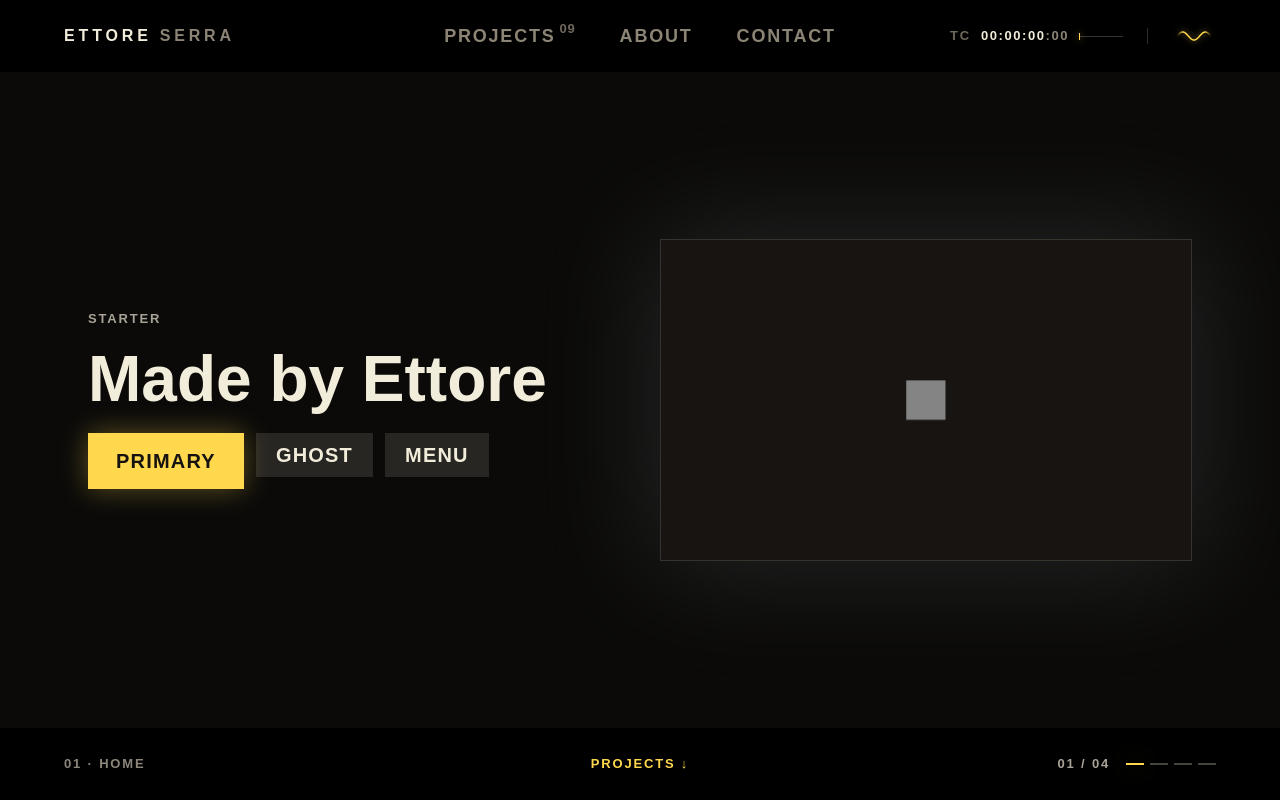
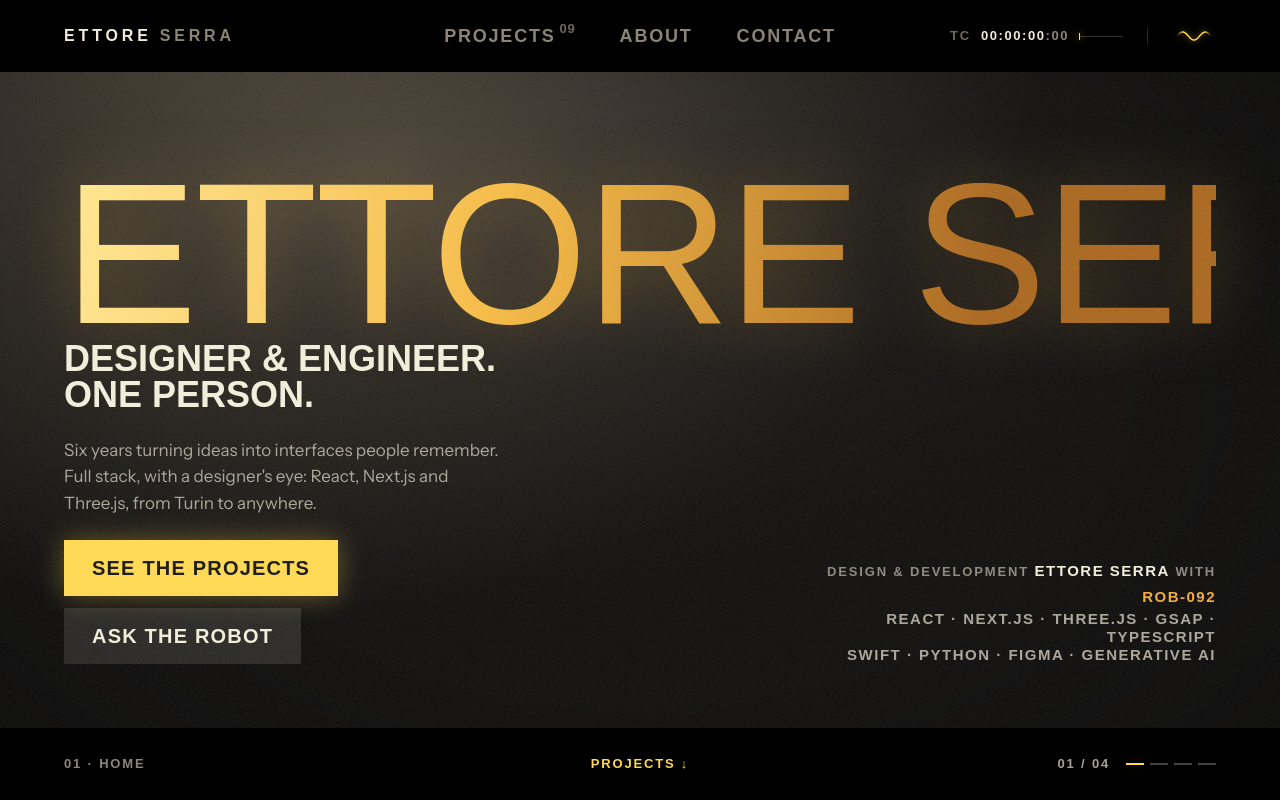
Before and after one commit to EttoreTheWebisteMaster/portfolio-3d, a Next.js app: page / in a window 1280 px wide. Built offline with nearby package versions, Linux system fonts and the light colour scheme; a web font is replaced by a local one.

Commit message:
feat(hero): build text layer of the home hero
Responsive name, copy and billing block. Navbar timecode moves to lg.
Knip ignores the 3D files until the scene returns.

```diff
--- a/knip.json
+++ b/knip.json
@@ -2,5 +2,16 @@
   "$schema": "https://unpkg.com/knip@latest/schema.json",
   "entry": ["scripts/*.mjs", ".claude/**/*.mjs"],
   "project": ["src/**/*.{ts,tsx,css}", "scripts/*.mjs"],
-  "ignoreDependencies": ["@tailwindcss/turbopack"]
+  "ignore": [
+    "src/components/three/**",
+    "src/components/ui/Button.tsx",
+    "src/lib/cn.ts"
+  ],
+  "ignoreDependencies": [
+    "@tailwindcss/turbopack",
+    "@react-three/fiber",
+    "@types/three",
+    "clsx",
+    "three"
+  ]
 }
--- a/src/app/globals.css
+++ b/src/app/globals.css
@@ -1026,3 +1026,102 @@
   @apply type-label-s uppercase;
   color: var(--text-secondary);
 }
+
+/* Hero — text layer of Home (3D set mounts behind) */
+@utility hero {
+  min-height: max(100dvh, 800px);
+  padding: 0 var(--page-margin);
+  background: radial-gradient(
+    ellipse 70% 60% at 30% 18%,
+    var(--color-smoke) 0%,
+    var(--color-night) 45%,
+    var(--color-black) 100%
+  );
+}
+@utility hero-name {
+  @apply type-marquee-xl uppercase;
+  position: absolute;
+  top: calc(var(--bar-height) + var(--space-9));
+  inset-inline: var(--page-margin);
+  font-size: min(
+    var(--text-marquee-xl),
+    calc((100vw - 2 * var(--page-margin)) / 5)
+  );
+  text-align: center;
+  white-space: nowrap;
+  background: linear-gradient(
+    100deg,
+    var(--color-gold-hi) 0%,
+    var(--color-gold) 38%,
+    var(--color-gold-lo) 80%
+  );
+  -webkit-background-clip: text;
+  background-clip: text;
+  color: transparent;
+  filter: drop-shadow(
+    0 0 30px color-mix(in srgb, var(--color-gold) 26%, transparent)
+  );
+  @media (max-width: 639px) {
+    top: calc(var(--bar-height) + var(--space-7));
+    font-size: 28vw;
+    white-space: normal;
+  }
+}
+@utility hero-copy {
+  position: absolute;
+  inset-inline-start: var(--page-margin);
+  inset-inline-end: var(--page-margin);
+  bottom: calc(var(--bar-height) + var(--space-8));
+  display: flex;
+  flex-direction: column;
+  gap: var(--space-5);
+  max-width: 468px;
+}
+@utility hero-tagline {
+  @apply type-poster-m uppercase;
+  font-family: var(--font-poster);
+  font-weight: 800;
+  color: var(--color-cream);
+}
+@utility hero-body {
+  @apply type-body;
+  max-width: 40ch;
+  color: var(--color-ash);
+}
+@utility hero-actions {
+  display: flex;
+  flex-wrap: wrap;
+  gap: var(--space-3);
+}
+@utility hero-billing {
+  @apply type-label uppercase;
+  position: absolute;
+  inset-inline-end: var(--page-margin);
+  bottom: calc(var(--bar-height) + var(--space-8));
+  max-width: 420px;
+  text-align: end;
+  line-height: 1.75;
+  color: var(--color-ash);
+  & span {
+    @apply type-label-s;
+    color: var(--color-fog);
+  }
+  & strong {
+    color: var(--color-cream);
+    font-weight: 700;
+  }
+  & em {
+    color: var(--color-orange);
+    font-style: normal;
+    font-weight: 700;
+  }
+  & .hero-billing-line {
+    display: block;
+    font-size: inherit;
+    letter-spacing: inherit;
+    color: inherit;
+  }
+  @media (max-width: 1023px) {
+    display: none;
+  }
+}
--- a/src/app/page.tsx
+++ b/src/app/page.tsx
@@ -4,7 +4,7 @@ import Hero from "@/components/sections/Hero";
 
 export default function Home() {
   return (
-    <main>
+    <main className="relative">
       <Navbar />
       <Hero />
       <BottomBar
--- a/src/components/sections/Hero.tsx
+++ b/src/components/sections/Hero.tsx
@@ -1,51 +1,72 @@
 "use client";
 
+import Link from "next/link";
 import { useRef } from "react";
 
-import Scene from "@/components/three/Scene";
-import Button from "@/components/ui/Button";
-import Dropdown from "@/components/ui/Dropdown";
 import { gsap, useGSAP } from "@/lib/gsap";
 
-const links = [
-  { href: "#work", label: "Work" },
-  { href: "#about", label: "About" },
+const stack = [
+  "React · Next.js · Three.js · GSAP · TypeScript",
+  "Swift · Python · Figma · Generative AI",
 ];
 
-/** Reference section: composes primitives, animates with GSAP, embeds an R3F scene. */
+/** Home hero: text layer only. The 3D set (name + ROB-092) mounts behind it later. */
 export default function Hero() {
   const root = useRef<HTMLElement>(null);
 
   useGSAP(
     () => {
       gsap.matchMedia().add("(prefers-reduced-motion: no-preference)", () => {
-        gsap.from("[data-reveal]", { y: 24, opacity: 0, stagger: 0.08 });
+        gsap.from("[data-reveal]", {
+          y: 16,
+          opacity: 0,
+          duration: 0.8,
+          ease: "power3.out",
+          stagger: 0.1,
+          delay: 0.2,
+        });
       });
     },
     { scope: root }
   );
 
   return (
-    <section
-      ref={root}
-      className="mx-auto grid min-h-dvh max-w-6xl items-center gap-10 px-6 md:grid-cols-2"
-    >
-      <div className="flex flex-col gap-6">
-        <p data-reveal className="eyebrow">
-          Starter
+    <section ref={root} className="scene hero">
+      <h1 className="sr-only">Ettore Serra, designer and engineer</h1>
+      <p aria-hidden className="hero-name">
+        Ettore Serra
+      </p>
+
+      <div className="hero-copy">
+        <h2 data-reveal className="hero-tagline">
+          Designer &amp; engineer.
+          <br />
+          One person.
+        </h2>
+        <p data-reveal className="hero-body">
+          Six years turning ideas into interfaces people remember. Full stack,
+          with a designer&apos;s eye: React, Next.js and Three.js, from Turin to
+          anywhere.
         </p>
-        <h1 data-reveal>Made by Ettore</h1>
-        <div data-reveal className="flex flex-wrap gap-3">
-          <Button>Primary</Button>
-          <Button variant="secondary" size="sm">
-            Ghost
-          </Button>
-          <Dropdown label="Menu" items={links} />
+        <div data-reveal className="hero-actions">
+          <Link href="/projects" className="btn-primary">
+            See the projects
+          </Link>
+          <Link href="/about" className="btn-secondary">
+            Ask the robot
+          </Link>
         </div>
       </div>
-      <div className="card">
-        <Scene />
-      </div>
+
+      <p data-reveal className="hero-billing">
+        <span>Design &amp; development</span> <strong>Ettore Serra</strong>{" "}
+        <span>with</span> <em>ROB-092</em>
+        {stack.map(line => (
+          <span key={line} className="hero-billing-line">
+            {line}
+          </span>
+        ))}
+      </p>
     </section>
   );
 }
--- a/src/components/sections/Navbar.tsx
+++ b/src/components/sections/Navbar.tsx
@@ -37,7 +37,7 @@ export default function Navbar() {
         </div>
       </nav>
       <div className="col-start-3 bar-meta">
-        <div className="hidden md:contents">
+        <div className="hidden lg:contents">
           <Timecode />
           <span className="bar-divider" />
         </div>
```
